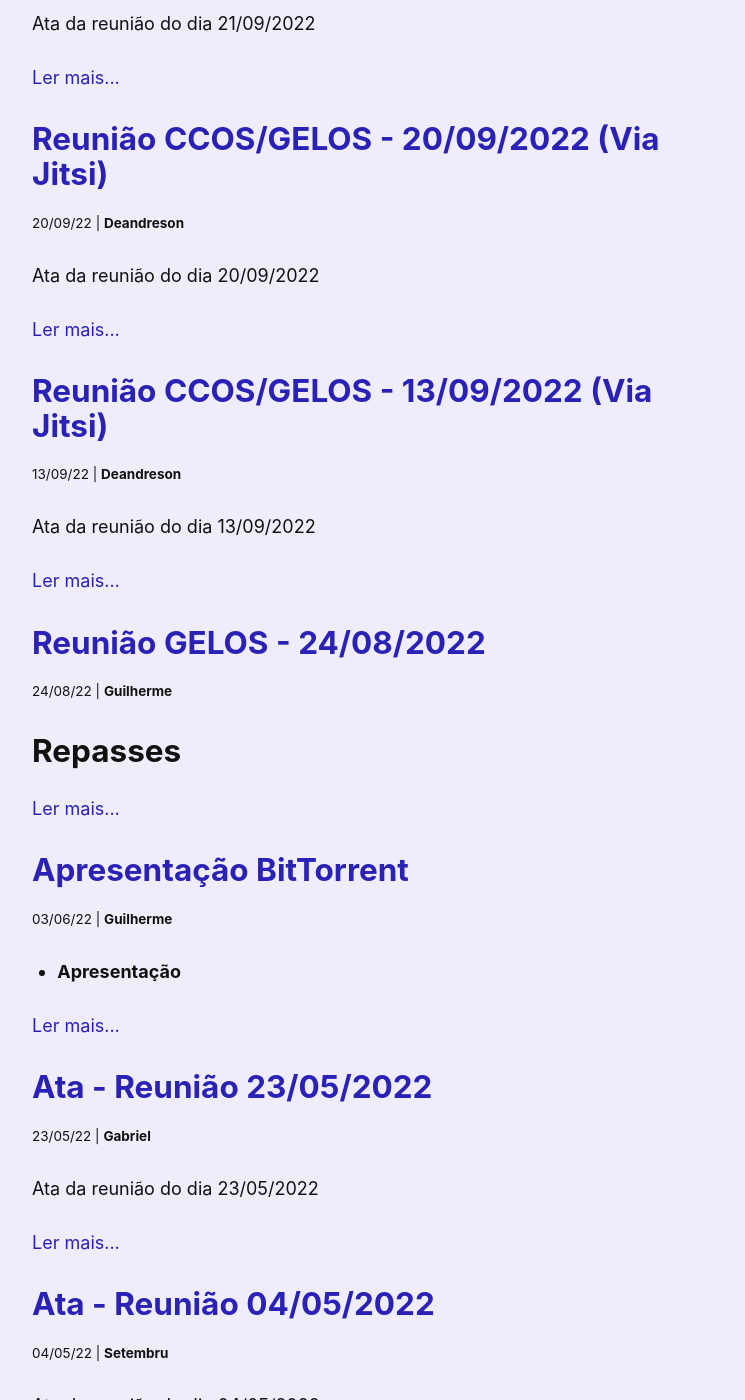
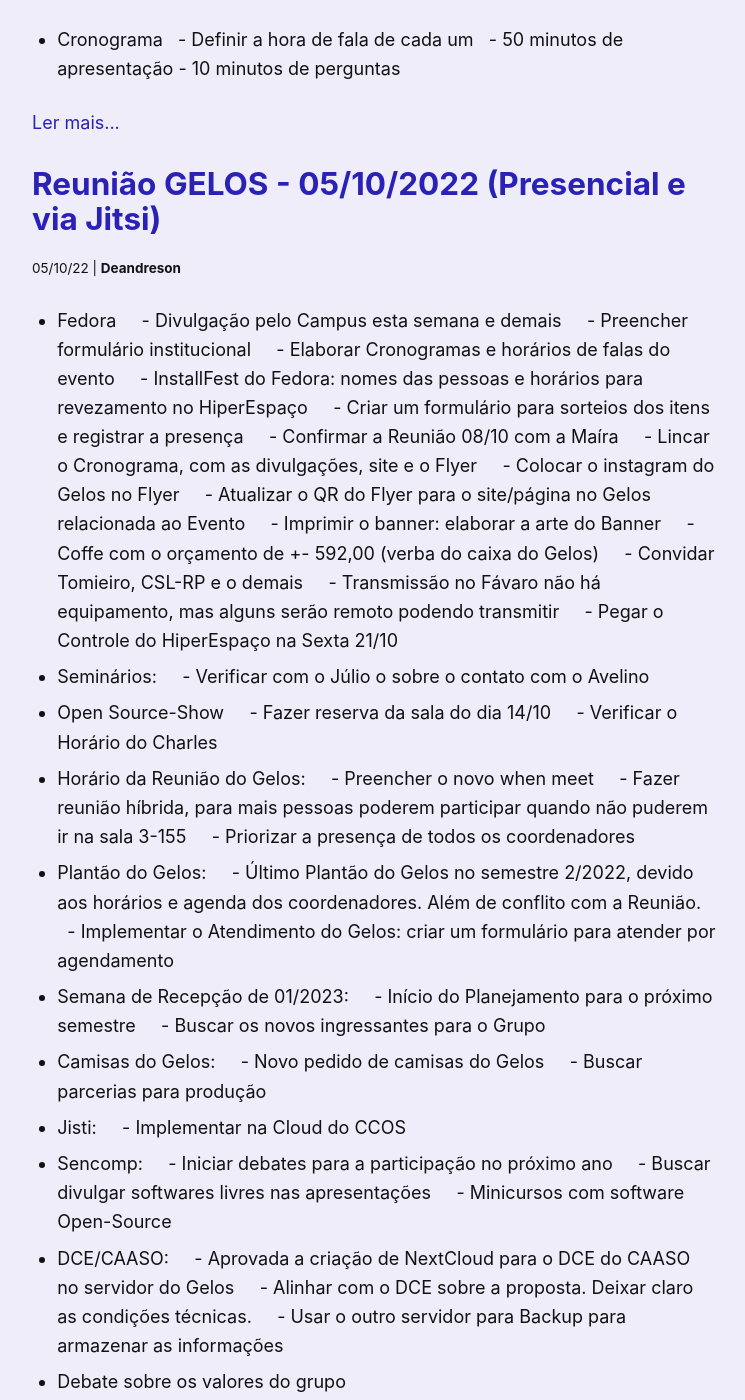
Before and after one commit to gelos-icmc/site, a Jekyll site: the page built from _main/relatorios.md, in a window 1280 px wide and 1400 px high, scrolled down 905 px. Shown: the whole window, without its empty margins (266-1011 px from the left). Built offline with Jekyll 4.4.1, drawn with Linux system fonts in a browser that asks for light colours; some of the changed text lies outside the part shown.

Commit message:
atas 10/2022: adicionar front matter

```diff
--- a/_main/_reports/2022-10-04-ata.md
+++ b/_main/_reports/2022-10-04-ata.md
@@ -1,4 +1,14 @@
-# Reunião Geral do CCOS/GELOS - 04/10/2022 - Via Jitsi
+---
+title: Reunião CCOS/GELOS - 04/10/2022 (Via Jitsi)
+author: Deandreson
+attendees:
+    - Guilherme
+    - Gabriel Fontes
+    - Charles
+    - Elisa
+    - Monaco
+    - Deandreson
+---
 
 - Reforçar que será on-line 18:00 - 18:40, todas as terças-feiras
 
@@ -31,5 +41,3 @@
     - Convidar os bolsistas PUB para as reuniões
     - Sistematizar os seminários, cronograma e contatos
     - Vídeo do Ciência Aberta
-
-- Presentes: {Guilherme, Gabriel Fontes, Charles, Elisa, Monaco, Deandreson}
--- a/_main/_reports/2022-10-05-ata.md
+++ b/_main/_reports/2022-10-05-ata.md
@@ -1,4 +1,12 @@
-# Reunião do GELOS - 05/10/2022 - Presencial e via Jitsi
+---
+title: Reunião GELOS - 05/10/2022 (Presencial e via Jitsi)
+author: Deandreson
+attendees:
+    - Silmar
+    - Guilherme
+    - Gabriel Fontes
+    - Deandreson
+---
 
 - Fedora
     - Divulgação pelo Campus esta semana e demais
@@ -7,7 +15,6 @@
     - InstallFest do Fedora: nomes das pessoas e horários para revezamento no HiperEspaço
     - Criar um formulário para sorteios dos itens e registrar a presença
     - Confirmar a Reunião 08/10 com a Maíra
-
     - Lincar o Cronograma, com as divulgações, site e o Flyer
     - Colocar o instagram do Gelos no Flyer
     - Atualizar o QR do Flyer para o site/página no Gelos relacionada ao Evento
@@ -16,7 +23,6 @@
     - Convidar Tomieiro, CSL-RP e o demais
     - Transmissão no Fávaro não há equipamento, mas alguns serão remoto podendo transmitir
     - Pegar o Controle do HiperEspaço na Sexta 21/10
-
 - Seminários:
     - Verificar com o Júlio o sobre o contato com o Avelino
 - Open Source-Show
@@ -46,5 +52,3 @@
     - Alinhar com o DCE sobre a proposta. Deixar claro as condições técnicas.
     - Usar o outro servidor para Backup para armazenar as informações
 - Debate sobre os valores do grupo
-
-- Presentes:{Silmar, Guilherme, Gabriel Fontes, Deandreson}
--- a/_main/_reports/2022-10-10-ata.md
+++ b/_main/_reports/2022-10-10-ata.md
@@ -1,6 +1,18 @@
-# Reunião do GELOS - Fedora Release Party 10/10/2022 - via Jitsi
+---
+title: Reunião Fedora Release Party - 10/10/2022 (via Jitsi)
+author: Deandreson
+attendees:
+    - Júlio
+    - Maíra
+    - Silmar
+    - Deandreson
+    - Grillo
+    - Guilherme
+    - Charles
+    - Tarcisio
+---
 
--Cronograma
+- Cronograma
   - Definir a hora de fala de cada um
   - 50 minutos de apresentação - 10 minutos de perguntas
 
--- a/_main/_reports/2022-10-15-ata.md
+++ b/_main/_reports/2022-10-15-ata.md
@@ -1,4 +1,11 @@
-# Reunião do GELOS - Fedora Release Party 15/10/2022 - via Jitsi
+---
+title: Reunião Fedora Release Party - 15/10/2022 (via Jitsi)
+author: Deandreson
+attendees:
+    - Deandreson
+    - Charles
+    - Maíra
+---
 
 - Coffe Break:
   - Maíra entrou em contato com http://www.coffeebreakpuragula.com.br/#coffee-break, retorno do Orçamento até 17/10
@@ -10,7 +17,7 @@
   - Facilitar o trabalho com o Buffer, ver os itens incluídos no site
   - Resolver até Quarta 19/10 devido o prazo
 
--Cronograma de Apresentações:
+- Cronograma de Apresentações:
 
   - Incluir cada tema da apresentação do formulário; https://cloud.gelos.club/apps/onlyoffice/6034?filePath=%2FFedora%20Release%20Party%20F37%2FCronograma.xlsx no site
   - Elaborar a bio de cada palestrante e colocar na página do Evento
```
Also changed, not shown: other parts of _main/_reports/2022-10-10-ata.md (+1 -3 lines), other parts of _main/_reports/2022-10-15-ata.md (+0 -2 lines).
